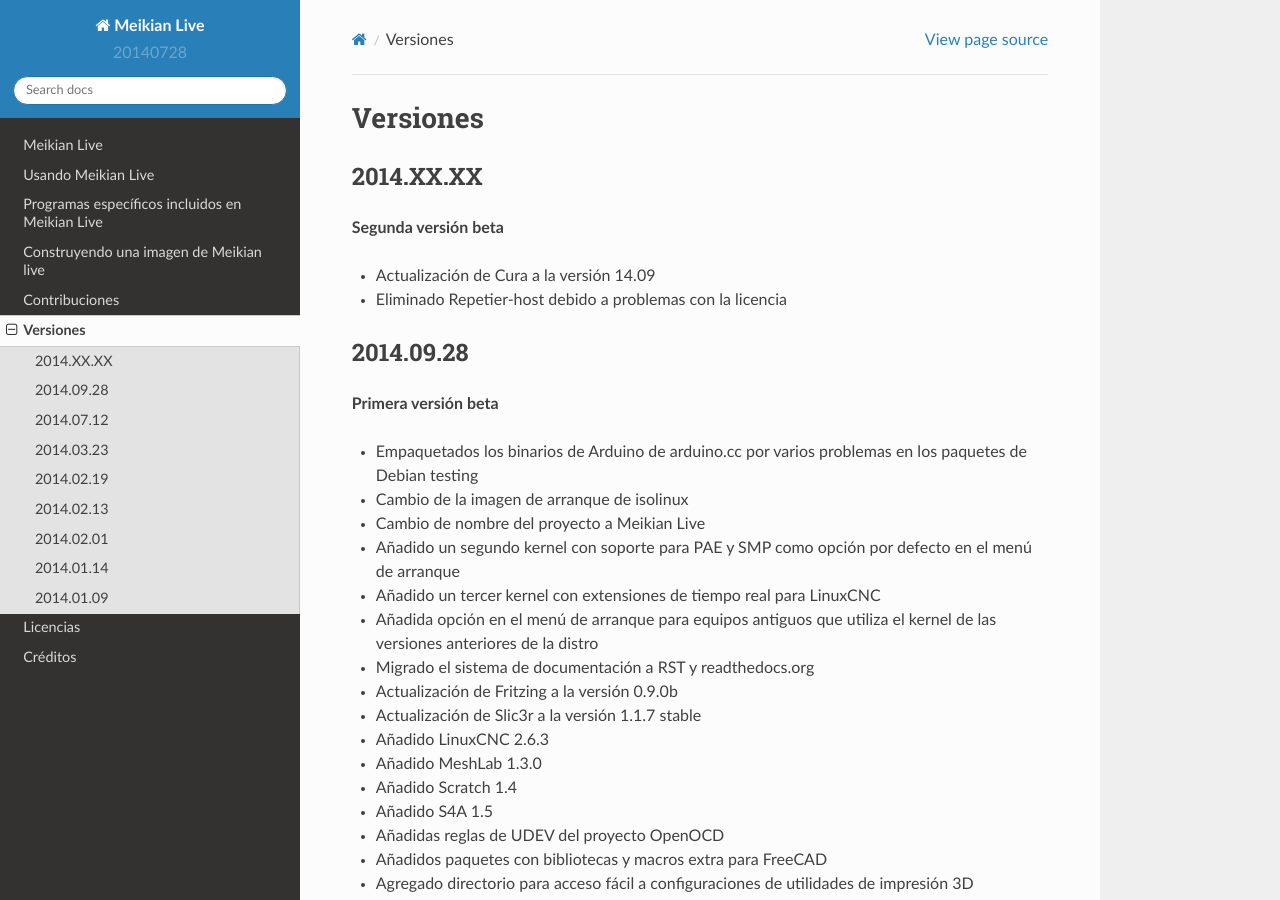
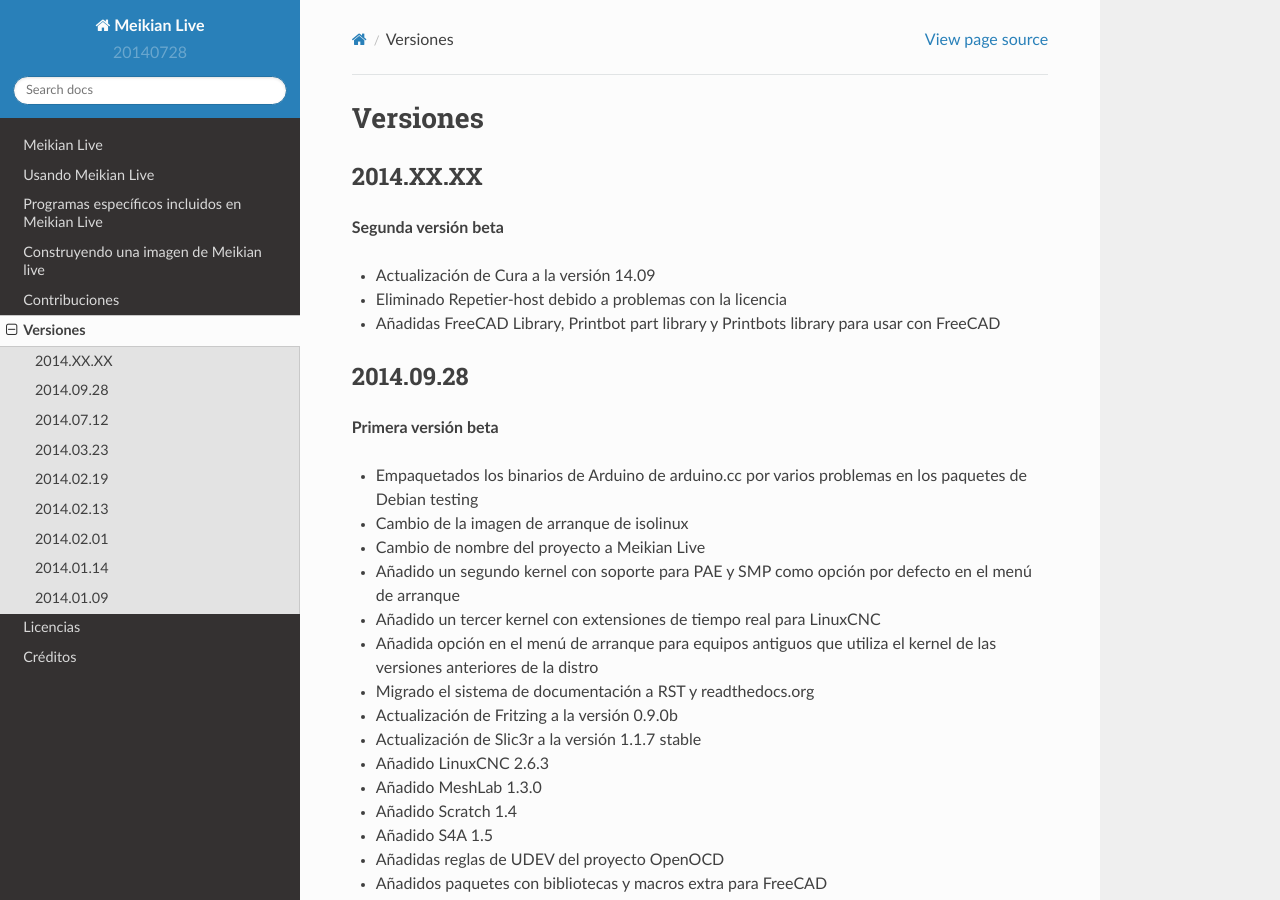
Before and after one commit to mo22de/meikian-dev, a Sphinx documentation site: the page built from docs/es/source/versiones.rst, in a window 1280 px wide and 900 px high. Built offline with Sphinx 7.4.7 and the Read the Docs theme 2.0.0, drawn with Linux system fonts in a browser that asks for light colours.

Commit message:
updated the english and spanish documentation

```diff
--- a/HISTORY.rst
+++ b/HISTORY.rst
@@ -11,6 +11,7 @@
 
 * Updated Cura to the 14.09 version
 * Removed Repetier-host due to license issues
+* Added FreeCAD Library, Printbot part library and Printbots library for use with FreeCAD
 
 
 2014.09.28
--- a/docs/es/source/versiones.rst
+++ b/docs/es/source/versiones.rst
@@ -11,6 +11,8 @@
 
 * Actualización de Cura a la versión 14.09
 * Eliminado Repetier-host debido a problemas con la licencia
+* Añadidas FreeCAD Library, Printbot part library y Printbots library para usar con FreeCAD
+
 
 2014.09.28
 ~~~~~~~~~~
@@ -39,6 +41,7 @@
 * Eliminadas las imágenes de Balder y gPXE
 * Eliminado Netfabb Basic por problemas con la licencia
 
+
 2014.07.12
 ~~~~~~~~~~
 
@@ -61,6 +64,7 @@
 * Añadido soporte de Adobe Flash para el navegador chromium
 * Corrección en la instalación del firmware para las tarjetas wireless Intel IPW
 
+
 2014.03.23
 ~~~~~~~~~~
 
@@ -74,6 +78,7 @@
 * Añadida extensión Gcodetools v1.7 para InkScape
 * Actualización de Cura a la versión 14.03
 
+
 2014.02.19
 ~~~~~~~~~~
 
@@ -83,6 +88,7 @@
 * Actualización de Slic3r a la versión 1.0.0RC3
 * Añadidos los siguientes paquetes: unetbootin, unetbootin-translations, vinagre, x11vnc
 * Creado directorio para poder acceder a archivos de configuración desde el escritorio
+
 
 2014.02.13
 ~~~~~~~~~~
@@ -96,16 +102,19 @@
 * Eliminados los siguientes paquetes: dia, firefox, gigolo, thunderbird
 * Corregido el soporte de las controladoras Sanguinololu y Rambo en el IDE de Arduino
 
+
 2014.02.01
 ~~~~~~~~~~
 
 **Tercera versión alpha.**
+
 
 2014.01.14
 ~~~~~~~~~~
 
 **Segunda versión alpha.**
 
+
 2014.01.09
 ~~~~~~~~~~
 
```
